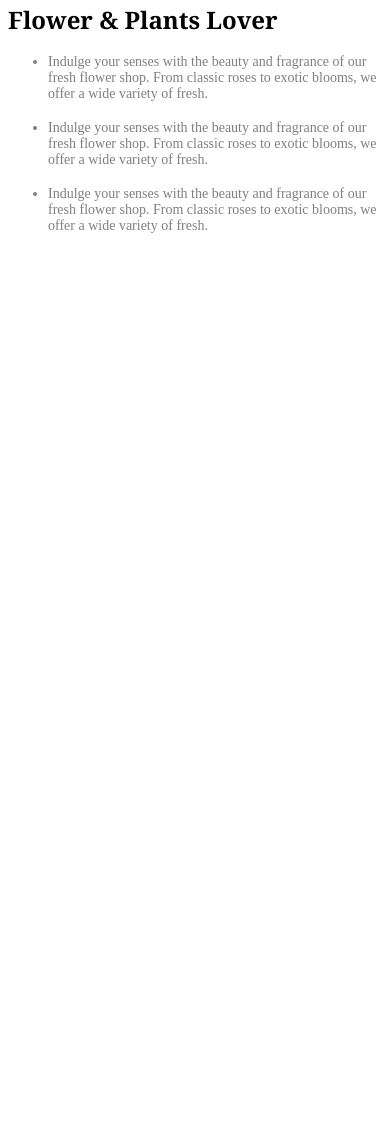
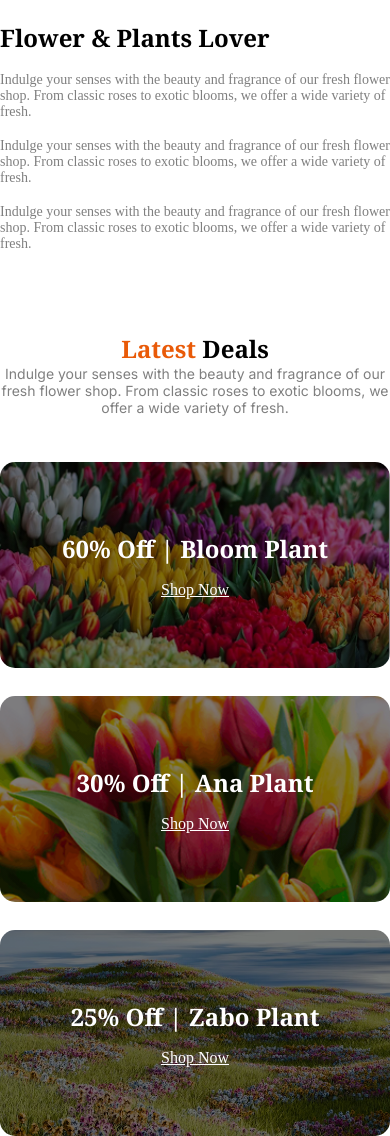
Before and after one commit to Mst-naher/Flower-Commerce-Site, a plain HTML site: page Conceptual-Sessions/index.html in a window 390 px wide. Shown: the part 512-1648 px from the top of the page. Before the commit the page ends 844 px from the top, so only its background shows below. Drawn offline with Linux system fonts and the light colour scheme.

Commit message:
added the latest deals section with mobile responsive.

```diff
--- a/Conceptual-Sessions/index.html
+++ b/Conceptual-Sessions/index.html
@@ -12,19 +12,64 @@
     <main>
       <section class="display-flex flower-container container section-gap">
         <div class="image-container">
-         <img class="store" src="../images/flower-store.png" alt="">
-          <img class="badge" src="../images/trusted-badge.png" alt="">
+          <img class="store" src="../images/flower-store.png" alt="" />
+          <img class="badge" src="../images/trusted-badge.png" alt="" />
         </div>
 
         <div>
-          <h2 class="heading font-noto">Flower & Plants <br> Lover</h2>
+          <h2 class="heading font-noto">
+            Flower & Plants <br />
+            Lover
+          </h2>
           <ul>
-            <li class="paragraph list-item">Indulge your senses with the beauty and fragrance of our fresh flower shop. From classic roses to exotic blooms, we offer a wide variety of fresh.</li>
+            <li class="paragraph list-item">
+              Indulge your senses with the beauty and fragrance of our fresh
+              flower shop. From classic roses to exotic blooms, we offer a wide
+              variety of fresh.
+            </li>
 
-            <li class="paragraph list-item">Indulge your senses with the beauty and fragrance of our fresh flower shop. From classic roses to exotic blooms, we offer a wide variety of fresh.</li>
+            <li class="paragraph list-item">
+              Indulge your senses with the beauty and fragrance of our fresh
+              flower shop. From classic roses to exotic blooms, we offer a wide
+              variety of fresh.
+            </li>
 
-            <li class="paragraph list-item">Indulge your senses with the beauty and fragrance of our fresh flower shop. From classic roses to exotic blooms, we offer a wide variety of fresh.</li>
+            <li class="paragraph list-item">
+              Indulge your senses with the beauty and fragrance of our fresh
+              flower shop. From classic roses to exotic blooms, we offer a wide
+              variety of fresh.
+            </li>
           </ul>
+        </div>
+      </section>
+
+      <!-- Latest Deals Start -->
+      <section class="container section-gap">
+        <div class="display-flex deals-heading">
+          <h2 class="heading font-noto">
+            <span class="span-text">Latest </span> Deals
+          </h2>
+          <p class="paragraph font-inter">
+            Indulge your senses with the beauty and fragrance of our fresh
+            flower shop. From <br />
+            classic roses to exotic blooms, we offer a wide variety of fresh.
+          </p>
+        </div>
+
+        <div class="card-container">
+          <div class="card bloom">
+            <h2 class="font-noto">60% Off | Bloom Plant</h2>
+            <span font="font-inter">Shop Now</span>
+          </div>
+
+          <div class="card ana">
+            <h2 class="font-noto">30% Off | Ana Plant</h2>
+            <span font="font-inter">Shop Now</span>
+          </div>
+          <div class="card zabo">
+            <h2 class="font-noto">25% Off | Zabo Plant</h2>
+            <span font="font-inter">Shop Now</span>
+          </div>
         </div>
       </section>
     </main>
--- a/Conceptual-Sessions/styles/style.css
+++ b/Conceptual-Sessions/styles/style.css
@@ -1,40 +1,48 @@
-@import url('https://fonts.googleapis.com/css2?family=Noto+Serif:ital,wght@0,100..900;1,100..900&display=swap');
+@import url("https://fonts.googleapis.com/css2?family=Noto+Serif:ital,wght@0,100..900;1,100..900&display=swap");
 
-@import url('https://fonts.googleapis.com/css2?family=Inter:ital,opsz,wght@0,14..32,100..900;1,14..32,100..900&display=swap');
+@import url("https://fonts.googleapis.com/css2?family=Inter:ital,opsz,wght@0,14..32,100..900;1,14..32,100..900&display=swap");
 
-.font-noto{
+* {
+  margin: 0;
+  padding: 0;
+  box-sizing: border-box;
+}
+.font-noto {
   font-family: "Noto Serif", serif;
 }
-.font-inter{
+.font-inter {
   font-family: "Inter", sans-serif;
 }
-.container{
+.container {
   max-width: 1140px;
   margin: 0 auto;
 }
-.display-flex{
+.display-flex {
   display: flex;
 }
-.heading{
+.heading {
   font-size: 50px;
   font-weight: 700;
   /* width: 540px;
 height: 137px; */
 }
-.paragraph{
+.paragraph {
   font-size: 22px;
   color: #00000080;
 }
-.section-gap{
+.span-text {
+  color: #e95a08;
+}
+.section-gap {
   margin-top: 80px;
 }
-.list-item{
+.list-item {
   margin-top: 20px;
 }
-.flower-container{
+.flower-container {
   gap: 60px;
 }
-.badge{
+.badge {
   width: 286px;
   height: 286px;
   position: absolute;
@@ -42,33 +50,105 @@ top: -120px;
   right: -110px;
   filter: drop-shadow(-4px 10px 4px rgba(0, 0, 0, 0.25));
 }
-.image-container{
+.image-container {
   position: relative;
 }
-@media screen and (max-width:576PX ) {
-  .flower-container{
+
+/*        Latest Deals Styles */
+.deals-heading {
+  flex-direction: column;
+  align-items: center;
+}
+.deals-heading p {
+  text-align: center;
+}
+.card-container {
+  display: grid;
+  grid-template-columns: 1fr 2fr;
+  grid-template-rows: repeat(2, 1fr);
+  gap: 28px;
+  margin-top: 120px;
+}
+.card {
+  height: 200px;
+  display: flex;
+  flex-direction: column;
+  align-items: center;
+  justify-content: center;
+  color: white;
+  gap: 16px;
+  border-radius: 15px;
+}
+.bloom {
+  background-image: linear-gradient(rgba(0, 0, 0, 0.5), rgba(0, 0, 0, 0.5)),
+    url("../../images/deal-bloom.png");
+  background-size: cover;
+  background-repeat: no-repeat;
+  background-position: center;
+}
+.ana {
+  background-image: linear-gradient(rgba(0, 0, 0, 0.5), rgba(0, 0, 0, 0.5)),
+    url("../../images/deal-ana.png");
+  background-size: cover;
+  background-repeat: no-repeat;
+  background-position: center;
+}
+.zabo {
+  background-image: linear-gradient(rgba(0, 0, 0, 0.5), rgba(0, 0, 0, 0.5)),
+    url("../../images/deal-zabo.png");
+  background-size: cover;
+  background-repeat: no-repeat;
+  background-position: center;
+  height: 100%;
+  grid-column: 2/3;
+  grid-row: 1/3;
+}
+
+.card span {
+  text-decoration: underline;
+}
+
+@media screen and (max-width: 576px) {
+  .flower-container {
     flex-direction: column;
   }
-  .store{
-  width:100%;
+  .store {
+    width: 100%;
   }
-  .badge{
+  .badge {
     display: none;
   }
-  .heading{
+  .heading {
     font-size: 24px;
     margin: 0;
   }
-  br{
+  br {
     display: none;
   }
-  .flower-container{
+  .flower-container {
     gap: 18px;
   }
-  .paragraph{
+  .paragraph {
     font-size: 14px;
   }
-  .list-item{
+  .list-item {
     margin-top: 18px;
   }
+  /* latest deals */
+  .card-container{
+    grid-template-columns: repeat(1,1fr);
+    margin-top: 46px;
   }
+  .card{
+    height: 206px;
+  }
+
+  .zabo {
+    grid-column: auto;
+    grid-row: auto;
+  }
+
+
+
+}
+/*  */
```
Lines whose indentation alone changed are shown as unchanged.
